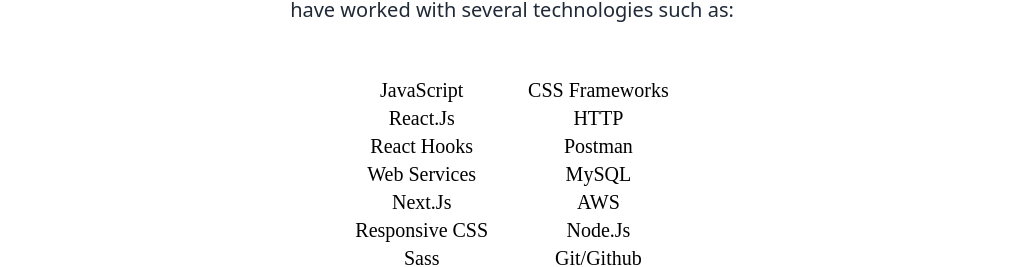
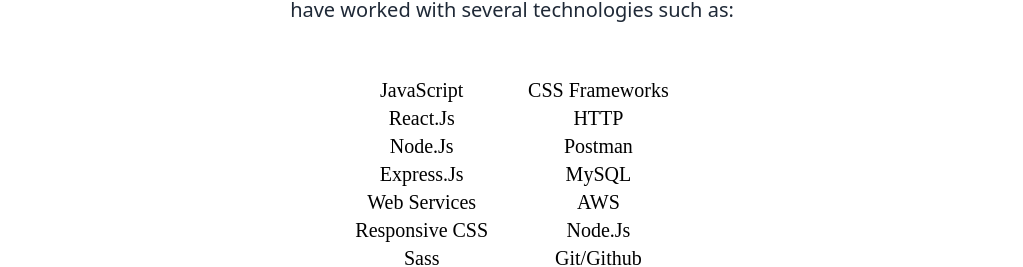
Before and after one commit to Mancosiris13/osiris-macias-react-portofolio, a React (Create React App) app: page / in a window 1280 px wide. Shown: the part 1120-1387 px from the top of the page, without its empty margins (128-1151 px from the left). Built offline with nearby package versions, Linux system fonts and the light colour scheme.

Commit message:
change on skills

```diff
--- a/src/components/Skills.js
+++ b/src/components/Skills.js
@@ -22,13 +22,13 @@
               <span className="px-5">React.Js</span>
             </li>
             <li>
-              <span className="px-5">React Hooks</span>
+              <span className="px-5">Node.Js</span>
+            </li>
+            <li>
+              <span className="px-5">Express.Js</span>
             </li>
             <li>
               <span className="px-5">Web Services</span>
-            </li>
-            <li>
-              <span className="px-5">Next.Js</span>
             </li>
             <li>
               <span className="px-5">Responsive CSS</span>
```
